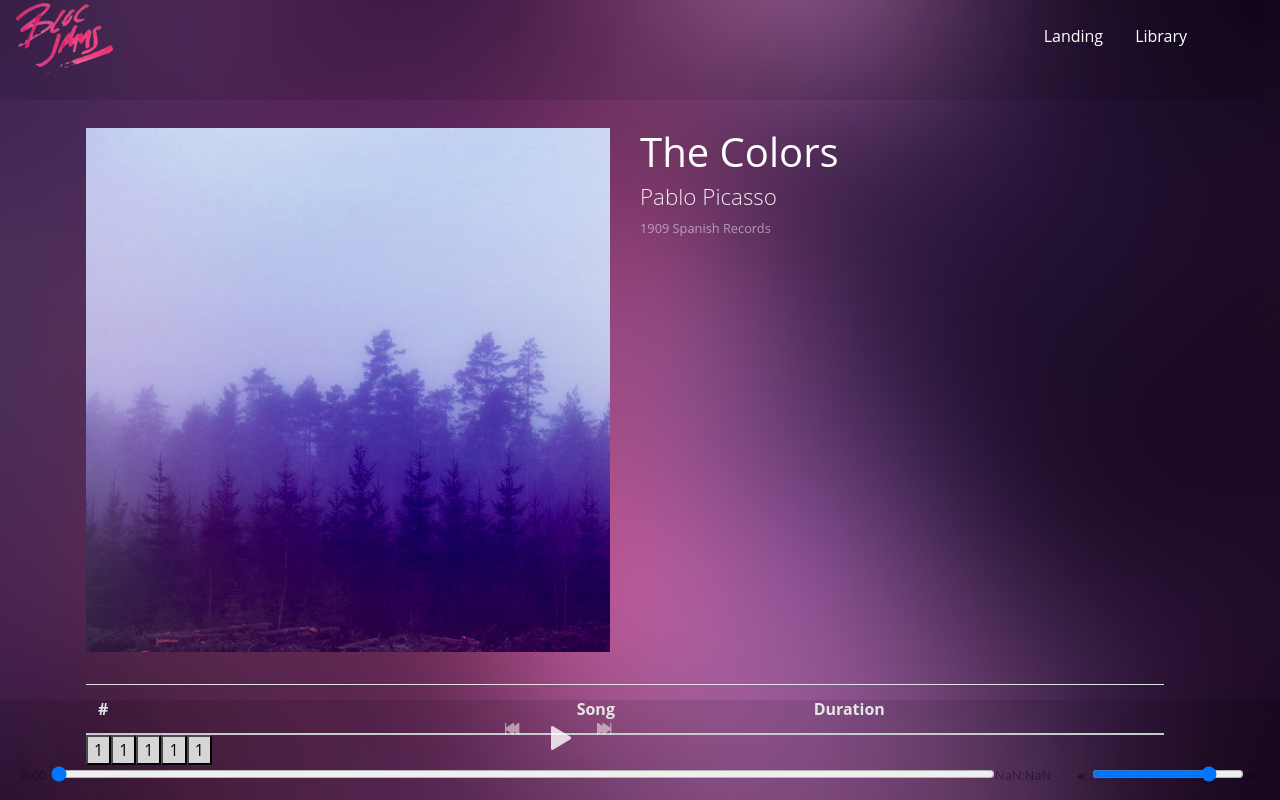
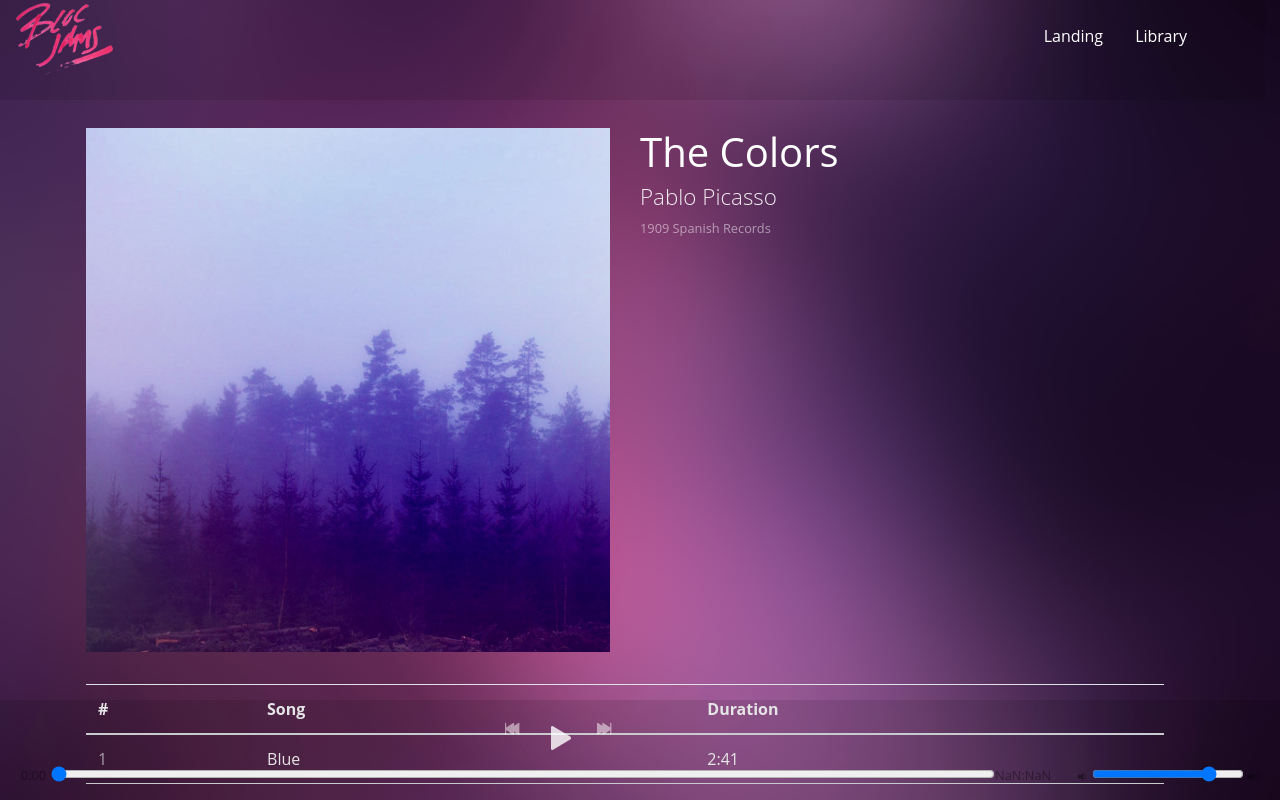
Before and after one commit to lassiter/bloc-jams-react, a React (Create React App) app: page /album/the-colors in a window 1280 px wide. Shown: the top 800 px of the page. Built offline with nearby package versions, Linux system fonts and the light colour scheme.

Commit message:
sp for album

```diff
--- a/src/App.css
+++ b/src/App.css
@@ -80,7 +80,7 @@ h2.artist {
   margin-right: auto;
 }
 
-/* tr {
+tr {
   border-bottom: 1px solid hsla(0, 0%, 100%, 0.1);
   background: hsla(0, 0%, 0%, 0.01);
   transition: all 0.2s ease;
@@ -167,4 +167,4 @@ tr.playing button:focus .ion-pause {
 .song-duration {
   color: hsla(0, 0%, 100%, 0.5);
   text-align: right;
-} */
+}
--- a/src/components/Album.js
+++ b/src/components/Album.js
@@ -69,6 +69,7 @@ class Album extends Component {
       if (this.state.isPlaying && isSameSong) {
         this.pause();
       } else {
+
         if (!isSameSong) { this.setSong(song); }
         this.play();
       }
@@ -125,7 +126,7 @@ class Album extends Component {
            isPlaying={this.state.isPlaying}
            currentSong={this.state.currentSong}
            formatTime={(t) => this.formatTime(t)}
-           handleSongClick={() => this.handleSongClick(this.state.currentSong)}
+           handleSongClick={(song) => this.handleSongClick(song)}
           />
          <PlayerBar
           isPlaying={this.state.isPlaying}
--- a/src/components/SongItem.js
+++ b/src/components/SongItem.js
@@ -15,55 +15,60 @@ class SongItem extends Component {
         isHovered: !this.state.isHovered
     });
   }
- // song-number, ion-play, ion-pause
   render() {
+
     let isHovered = this.state.isHovered;
     let isPlaying = this.props.isPlaying;
     let currentSong = this.props.currentSong;
+    let isSelected = this.props.selected;
 
-    // let button = null;
-    // if (isHovered && !isPlaying) {
-    //   button = <IonPlay />;
-    // }
-    // else if (isPlaying) {
-    //   button = <IonPause />;
-    // } else { button = <SongNumber />;}
+    let song = null;
+    let button = null;
+    if (isHovered && !isPlaying && !isSelected || isHovered && isPlaying && !isSelected || isHovered && !isPlaying && isSelected) {
+      button = <IonPlay />;
+    }
+    else if (isPlaying && this.props.selected) {
+      button = <IonPause />;
+    } else { button = <SongNumber songNumber = {this.props.songNumber}/>;}
+              console.log(this.props)
     return (
-            <tr className="song" key={index} onClick={() => this.props.handleSongClick(song)}>
-              <td>
-                {this.song.index}
-              </td>
-              <td>{this.song.title}</td>
-              <td>{this.props.formatTime(song.duration)}</td>
-            </tr>
+        <tr className="song" key={this.props.songIndex} onClick={() => this.props.handleSongClick()}>
+          <td onMouseEnter={this.handleHover} onMouseLeave={this.handleHover}>
+            {button}
+          </td>
+          <td>{this.props.song.title}</td>
+          <td>{this.props.formatTime(this.props.song.duration)}</td>
+        </tr>
     );
   }
 }
-//
-// function SongNumber(props){
-//   let index = null;
-//   return (
-//     <td>
-//     <button>
-//       <span className="song-number"> {index + 1}</span>
-//     </button>
-//   </td>
-//   );
-// }
-//
-// function IonPause(props){
-//   return (
-//     <button>
-//       <span className="ion-pause"></span>
-//     </button>
-//   );
-// }
-//
-// function IonPlay(props){
-//   return (
-//     <button>
-//       <span className="ion-play"></span>
-//     </button>
-//   );
-// }
+
+class SongNumber extends Component {
+  constructor(props) {
+  super(props);
+  }
+  render() {
+  return (
+      <button>
+        <span className="song-number"> {this.props.songNumber}</span>
+      </button>
+    );
+  }
+}
+
+function IonPause(props){
+  return (
+    <button>
+      <span className="ion-pause"></span>
+    </button>
+  );
+}
+
+function IonPlay(props){
+  return (
+    <button>
+      <span className="ion-play"></span>
+    </button>
+  );
+}
 export default SongItem;
--- a/src/components/SongList.js
+++ b/src/components/SongList.js
@@ -1,13 +1,15 @@
 import React, { Component } from 'react';
 import albumData from './../data/albums';
 import { Table, Row, Col } from 'reactstrap';
+import SongItem from './SongItem'
 
 class SongList extends Component {
   constructor(props) {
   super(props);
+
   }
   render() {
-    return (
+        return (
         <Table id="song-list">
           <thead>
             <tr>
@@ -18,13 +20,16 @@ class SongList extends Component {
           </thead>
           <tbody>
           {this.props.album.songs.map((song, index) =>
+
               <SongItem
+                songIndex={index}
                 key={index}
-                song={this.props.album.song}
+                songNumber={index+1}
+                song = {song}
                 isPlaying={this.props.isPlaying}
-                currentSong={this.props.currentSong}
-                formatTime={(t) => this.formatTime(t)}
-                handleSongClick={() => this.handleSongClick(this.state.currentSong)}
+                selected={this.props.currentSong === song}
+                formatTime={(t) => this.props.formatTime(t)}
+                handleSongClick={() => this.props.handleSongClick(song)}
               />
           )}
           </tbody>
@@ -32,34 +37,4 @@ class SongList extends Component {
     );
   }
 }
-
-function SongItem(props){
-  let index = null;
-  return (<button>{index + 1}</button>);
-}
-
-function SongNumber(props){
-  let index = null;
-  return (
-    <button>
-      <span className="song-number"> {index + 1}</span>
-    </button>
-  );
-}
-
-function IonPause(props){
-  return (
-    <button>
-      <span className="ion-pause"></span>
-    </button>
-  );
-}
-
-function IonPlay(props){
-  return (
-    <button>
-      <span className="ion-play"></span>
-    </button>
-  );
-}
 export default SongList;
--- a/src/data/albums.js
+++ b/src/data/albums.js
@@ -18,7 +18,7 @@ export default [{
     albumCover: '/assets/images/album_covers/02.jpg',
     slug: 'the-telephone',
     songs: [
-      { title: 'Blue', duration: 161.71, audioSrc: '/assets/music/blue.mp3' },
+      { title: 'Purple', duration: 161.71, audioSrc: '/assets/music/blue.mp3' },
       { title: 'Green', duration: 103.96, audioSrc: '/assets/music/green.mp3' },
       { title: 'Red', duration: 268.45, audioSrc: '/assets/music/red.mp3' },
       { title: 'Pink', duration: 153.14, audioSrc: '/assets/music/pink.mp3' },
```
